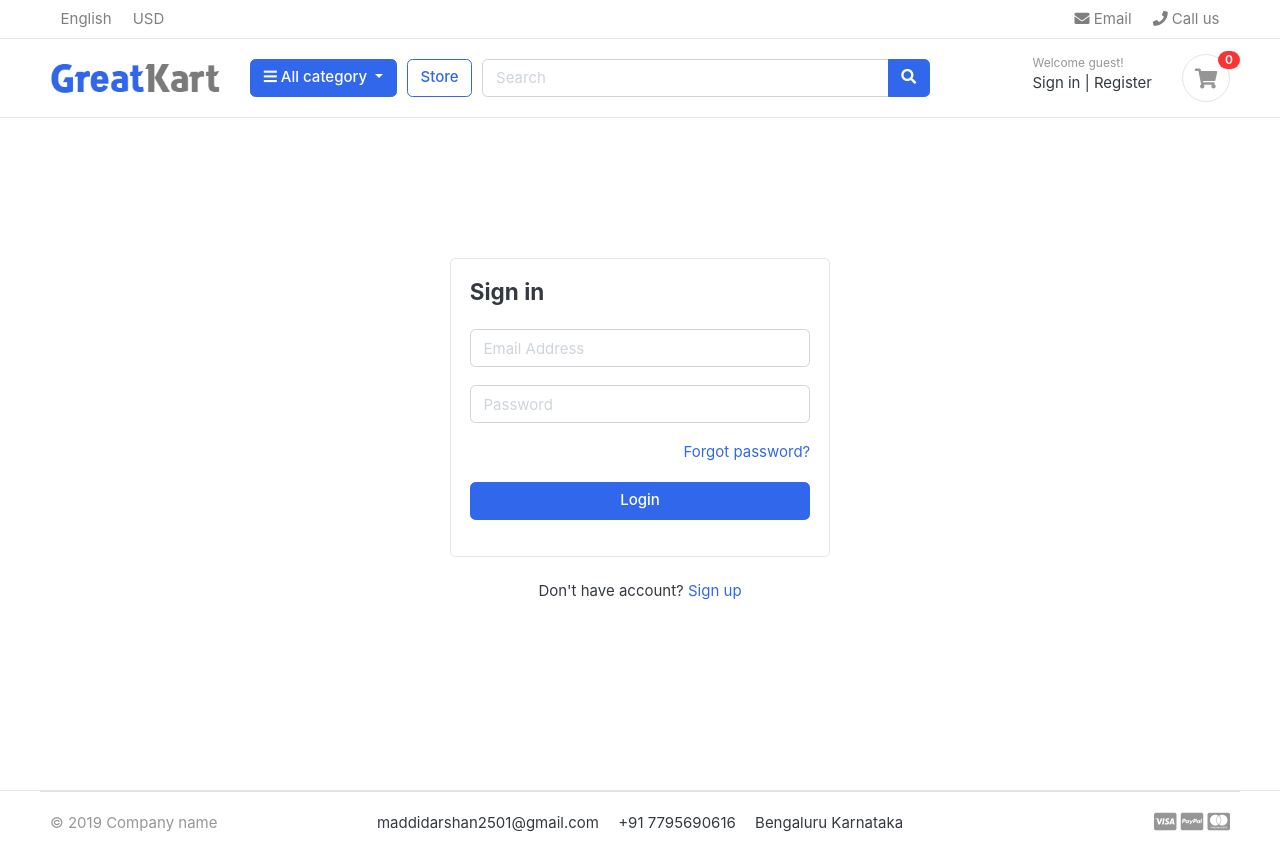
After one commit to DarshanMady/Swagstore, a Django app: page /accounts/login/ in a window 1280 px wide. The commit adds this page. Run offline with Django 3.2, Linux system fonts and the light colour scheme; data that the repository does not hold is empty; some libraries are stand-ins or nearby versions; some web fonts are replaced.

Commit message:
email verification p1

```diff
--- a/accounts/models.py
+++ b/accounts/models.py
@@ -3,7 +3,7 @@ from django.contrib.auth.models import AbstractBaseUser, BaseUserManager
 
 # Create your models here.
 class MyAccountManager(BaseUserManager):
-    def create_user(self,first_name,last_name,username,email,password=None):
+    def create_user(self, first_name, last_name, username, email, password=None):
         if not email:
             raise ValueError('Please provide an email address')
         if not username:
@@ -41,8 +41,8 @@ class Account(AbstractBaseUser):
     first_name = models.CharField(max_length=50)
     last_name = models.CharField(max_length=50)
     username = models.CharField(max_length=50,unique=True)
-    email = models.EmailField(max_length=50,unique=True)
-    phone_number = models.CharField(max_length=50,unique=True)
+    email = models.EmailField(max_length=100,unique=True)
+    phone_number = models.CharField(max_length=10, blank=False, null=False)
 
     # Required fields for creating superuser or admin
 
--- /dev/null
+++ b/accounts/urls.py
@@ -0,0 +1,10 @@
+from django.urls import path
+from . import views
+
+urlpatterns = [
+    path('register/', views.register, name='register'),
+    path('login/', views.login, name='login'),
+    path('logout/', views.logout, name='logout'),
+
+    path('activate/<uidb64>/<token>/', views.activate, name='activate'),
+]
--- a/accounts/views.py
+++ b/accounts/views.py
@@ -1,3 +1,92 @@
-from django.shortcuts import render
+from django.http import HttpResponse
+from django.shortcuts import redirect, render
+from django.contrib import messages,auth
+from .forms import RegistrationForm
+from .models import Account
+from django.contrib.auth.decorators import login_required
+# from django.views.decorators.csrf import csrf_protect
+
+#Verification email
+from django.contrib.sites.shortcuts import get_current_site
+from django.template.loader import render_to_string
+from django.utils.http import urlsafe_base64_decode, urlsafe_base64_encode
+from django.utils.encoding import force_bytes
+from django.contrib.auth.tokens import default_token_generator
+from django.core.mail import EmailMessage
 
 # Create your views here.
+def register(request):
+    if request.method == 'POST':
+        form = RegistrationForm(request.POST)
+        if form.is_valid():
+            first_name = form.cleaned_data['first_name']
+            last_name = form.cleaned_data['last_name']
+            phone_number = form.cleaned_data['phone_number']
+            email = form.cleaned_data['email']
+            password = form.cleaned_data['password']
+            username = email.split('@')[0]
+            if Account.objects.filter(phone_number=phone_number).exists():
+                messages.error(request, 'Phone number already exists')
+
+            else:
+                user = Account.objects.create_user(
+                    first_name=first_name, last_name=last_name, email=email, username=username, password=password)
+                user.phone_number = phone_number
+                user.save()
+            #USER ACTIVATION
+            current_site = get_current_site(request)
+            mail_subject = 'Please activate your account'
+            message = render_to_string('accounts/account_verifcation_email.html',{
+                'user': user,
+                'domain': current_site,
+                'uid': urlsafe_base64_encode(force_bytes(user.pk)),
+                'token':default_token_generator.make_token(user),
+            })
+            to_email = email
+            send_email = EmailMessage(mail_subject, message, to=[to_email])
+            send_email.send()
+            messages.success(request, 'Thank you for registering to our website. Please Check your email to activate your account(if not found Please check Spam)')
+            return redirect('register')
+    else:
+        form = RegistrationForm()
+    context = {
+        'form': form,
+    }
+    return render(request, 'accounts/register.html', context)
+
+def login(request):
+    if request.method == 'POST':
+        email = request.POST['email']
+        password = request.POST['password']
+        user = auth.authenticate(email=email, password=password)
+
+        if user is not None:
+            auth.login(request, user)
+            #messages.success(request,'Succesfully Logged In')
+            return redirect('home')
+        else:
+            messages.error(request, 'Invalid login credentials')
+            return redirect('login')
+    return render(request, 'accounts/login.html')
+
+
+@login_required(login_url='login')
+def logout(request):
+    auth.logout(request)
+    messages.success(request,'Logged Out successfully')
+    return redirect('login')
+
+def activate(request , uidb64, token):
+    # try:
+    #     uid = urlsafe_base64_decode(uidb64).decode()
+    #     user = Account._default_manager.get(pk=uid)
+    # except(TypeError, ValueError, OverflowError, Account.DoesNotExist):
+    #     user = None
+    # if user is not None and default_token_generator.check_token(user, token):
+    #     user.is_active = True
+    #     user.save()
+    #     messages.success(request,'Congratulations! You are now our Valuable Customer')
+    #     return redirect('login')
+    # else:
+    #     messages.error(request,'Invalid Link')
+        return HttpResponse('OK')
--- a/greatkart/urls.py
+++ b/greatkart/urls.py
@@ -24,4 +24,5 @@ urlpatterns = [
     path('',views.home, name ='home'),
     path('store.html/', include('store.urls')),
     path('cart/', include('carts.urls')),
+    path('accounts/', include('accounts.urls')),
 ] + static(settings.MEDIA_URL,document_root = settings.MEDIA_ROOT) + static(settings.STATIC_URL, document_root=settings.STATIC_ROOT)
--- a/static/js/script.js
+++ b/static/js/script.js
@@ -57,3 +57,7 @@ $(document).ready(function() {
 
 });
 // jquery end
+
+setTimeout(function(){
+    $('#message').fadeOut('slow');
+}, 4000)
--- /dev/null
+++ b/templates/accounts/login.html
@@ -0,0 +1,51 @@
+{% extends 'base.html' %}
+
+
+{% block content %}
+
+<section class="section-conten padding-y" style="min-height:84vh">
+
+<!-- ============================ COMPONENT LOGIN   ================================= -->
+
+<!-- {% if request.GET.command == 'verification' %}
+
+<div class="container mx-auto alert alert-info text-center" role="alert" style="max-width: 1024px; margin-top:100px;">
+Thank you for registering with us. We have sent you a verification email to your email address [{{ request.GET.email }}]
+<br><br>
+Already verified? <a href="{% url 'login' %}">Login</a>
+</div>
+
+{% else %} -->
+
+	<div class="card mx-auto" style="max-width: 380px; margin-top:100px;">
+
+      <div class="card-body">
+      <h4 class="card-title mb-4">Sign in</h4>
+      {% include 'includes/alerts.html' %}
+      <form action="{% url 'login' %}" method="POST">
+        {% csrf_token %}
+          <div class="form-group">
+			 <input type="email" class="form-control" placeholder="Email Address" name="email">
+          </div> <!-- form-group// -->
+          <div class="form-group">
+			<input type="password" class="form-control" placeholder="Password" name="password">
+          </div> <!-- form-group// -->
+
+          <div class="form-group">
+          	<a href="" class="float-right">Forgot password?</a>
+
+          </div> <!-- form-group form-check .// -->
+          <div class="form-group">
+              <button type="submit" class="btn btn-primary btn-block"> Login  </button>
+          </div> <!-- form-group// -->
+      </form>
+      </div> <!-- card-body.// -->
+    </div> <!-- card .// -->
+
+     <p class="text-center mt-4">Don't have account? <a href="{% url 'register' %}">Sign up</a></p>
+     <br><br>
+<!-- ============================ COMPONENT LOGIN  END.// ================================= -->
+<!-- {% endif %} -->
+
+</section>
+{% endblock %}
--- /dev/null
+++ b/templates/includes/alerts.html
@@ -0,0 +1,12 @@
+{% if messages %}
+    {% for message in messages %}
+    <div id="message" class="container">
+        <div {% if message.tags %} class="alert alert-{{ message.tags }}"{% endif %} role="alert">
+            <button type="button" class="close" data-dismiss="alert"><span aria-hidden="true">&times;</span></button>
+            {% if message.level == DEFAULT_MESSAGE_LEVELS.ERROR %}ERROR: {% endif %}
+            {{ message }}
+        </div>
+    </div>
+    {% endfor %}
+
+{% endif %}
--- a/templates/includes/navbar.html
+++ b/templates/includes/navbar.html
@@ -60,13 +60,25 @@
         </div> <!-- col.// -->
         <div class="col-lg-3 col-sm-6 col-8 order-2 order-lg-3">
                     <div class="d-flex justify-content-end mb-3 mb-lg-0">
+                        {% if user.id is None %}
                         <div class="widget-header">
                             <small class="title text-muted">Welcome guest!</small>
                             <div>
-                                <a href="./signin">Sign in</a> <span class="dark-transp"> | </span>
-                                <a href="./register"> Register</a>
+                                <a href="{% url 'login' %}">Sign in</a> <span class="dark-transp"> | </span>
+                                <a href="{% url 'register' %}"> Register</a>
                             </div>
                         </div>
+
+                        {% else %}
+                        <div class="widget-header">
+                            <small class="title text-muted">Welcome {{ user.first_name }}!</small>
+                            <div>
+                                <a href="#">Profile</a> <span class="dark-transp"> | </span>
+                                <a href="{% url 'logout' %}">Logout</a>
+                            </div>
+                        </div>
+
+                        {% endif %}
                         <a href="{% url 'cart' %}" class="widget-header pl-3 ml-3">
                             <div class="icon icon-sm rounded-circle border"><i class="fa fa-shopping-cart"></i></div>
                             <span class="badge badge-pill badge-danger notify">{{cart_count}}</span>
```
Also changed, not shown: accounts/forms.py (added, +42 -0 lines), greatkart/settings.py (+17 -0 lines), templates/accounts/account_verifcation_email.html (added, +10 -0 lines), templates/accounts/register.html (added, +68 -0 lines), accounts/migrations/0002_auto_20231215_1352.py (added).
